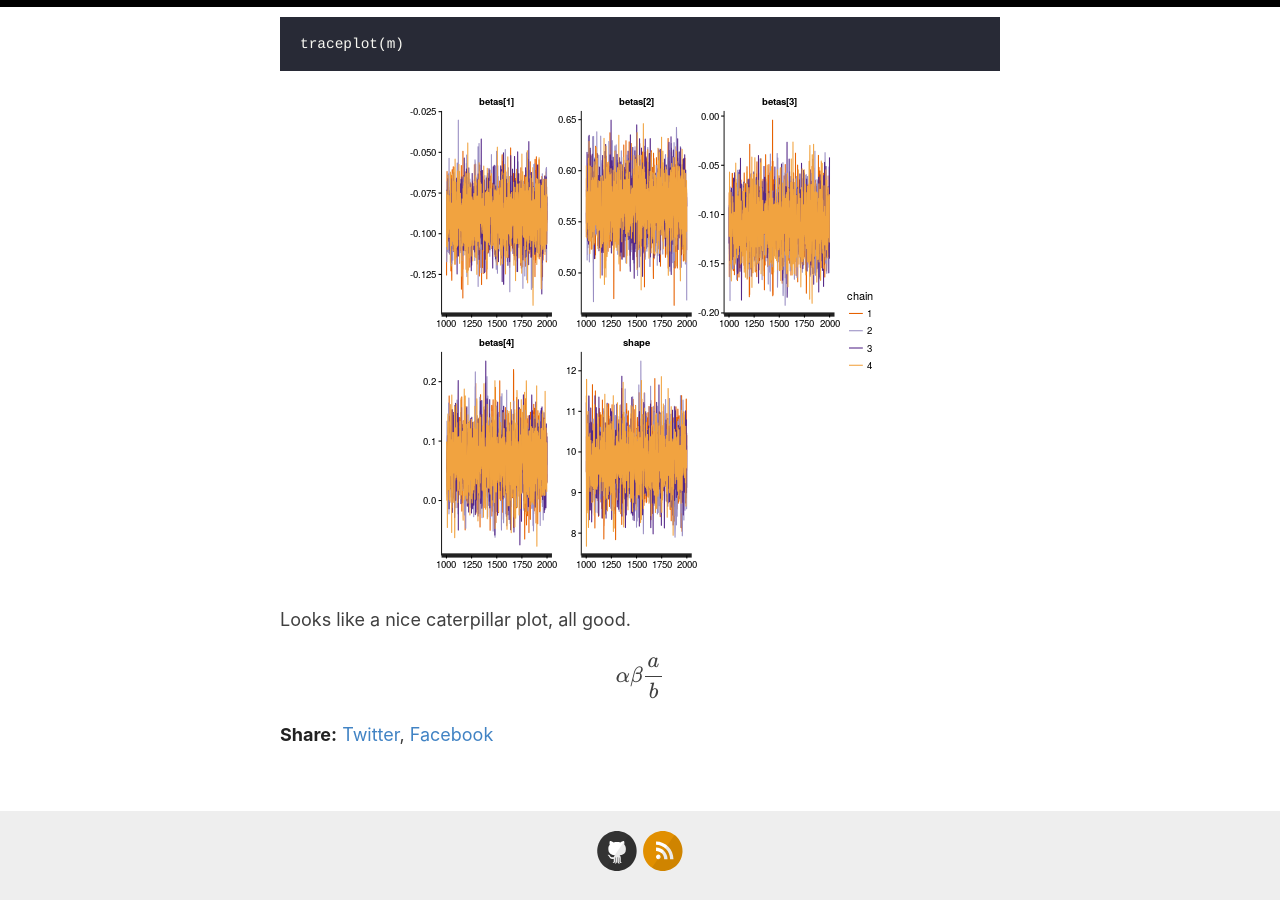
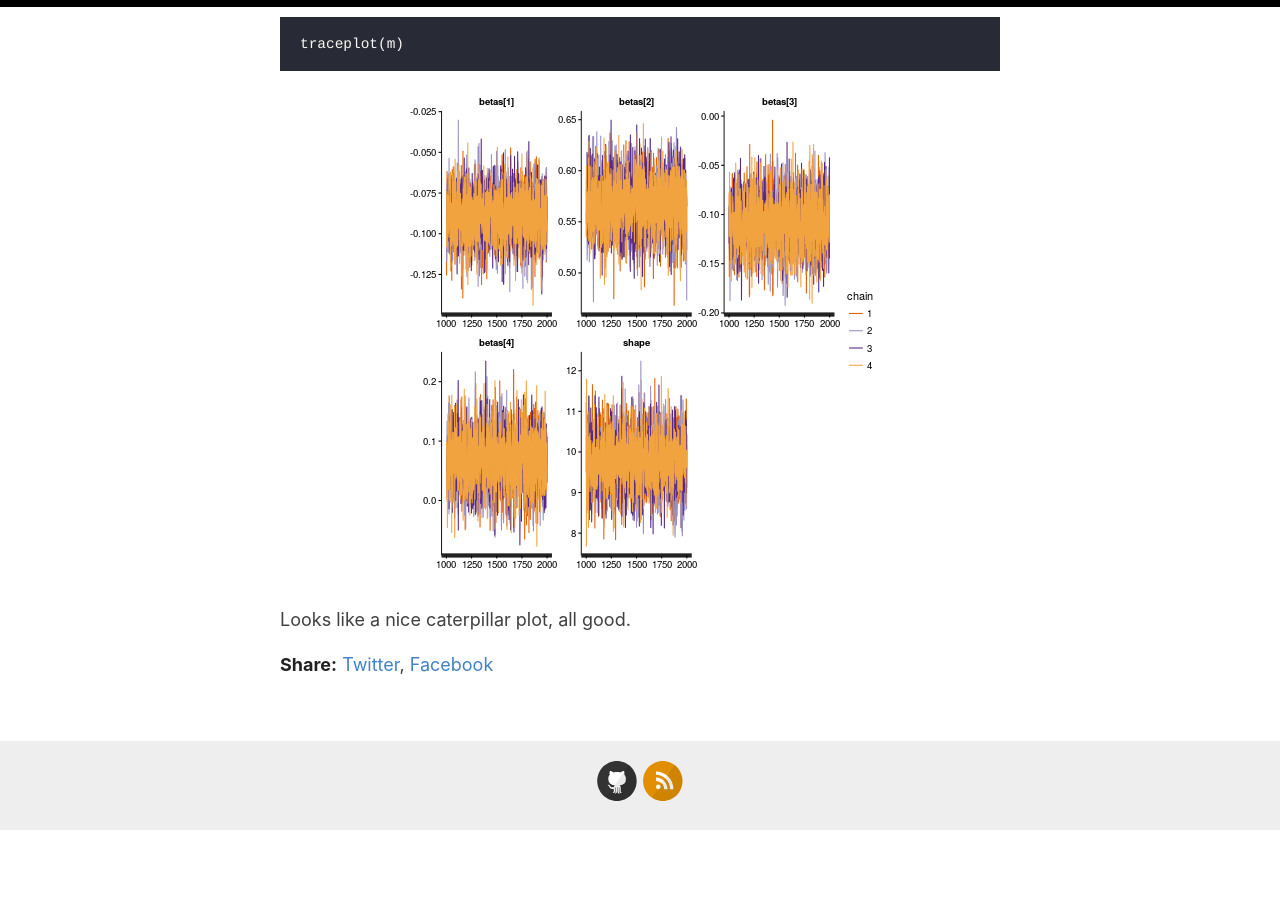
Before and after one commit to krz/krz.github.io, a Jekyll site: the page built from _posts/2016-02-11-stan_gamma.md, in a window 1280 px wide and 900 px high, scrolled down 2405 px. Built offline with Jekyll 4.4.1, drawn with Linux system fonts in a browser that asks for light colours; after the commit the page ends 3235 px from its top, so only the background shows below that.

Commit message:
remove latex test

```diff
--- a/_posts/2016-02-11-stan_gamma.md
+++ b/_posts/2016-02-11-stan_gamma.md
@@ -100,5 +100,3 @@ traceplot(m)
 ![](/images/stangamma1unnamed-chunk-5-1.png)
 
 Looks like a nice caterpillar plot, all good.
-
-$$\alpha \beta \frac{a}{b}$$
```
